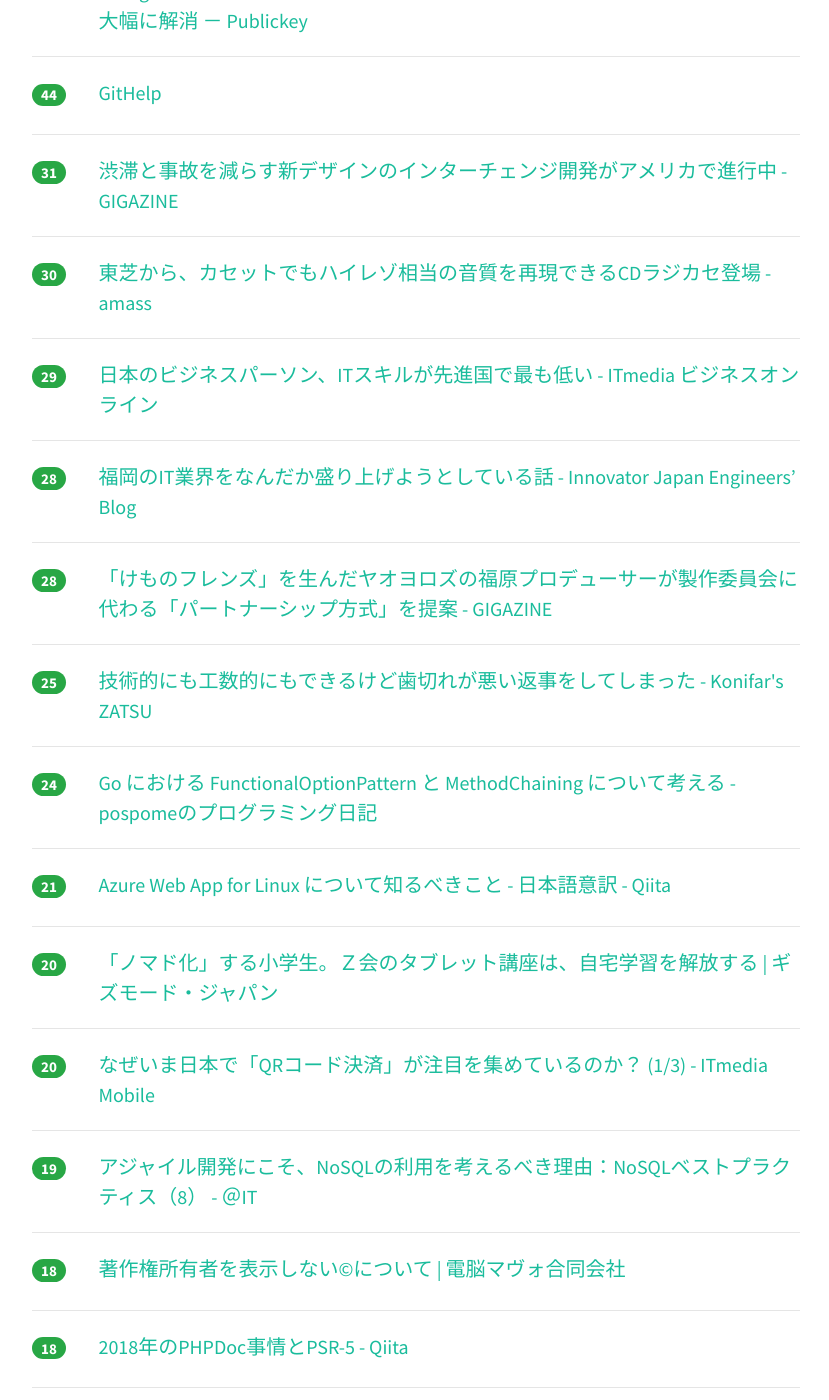
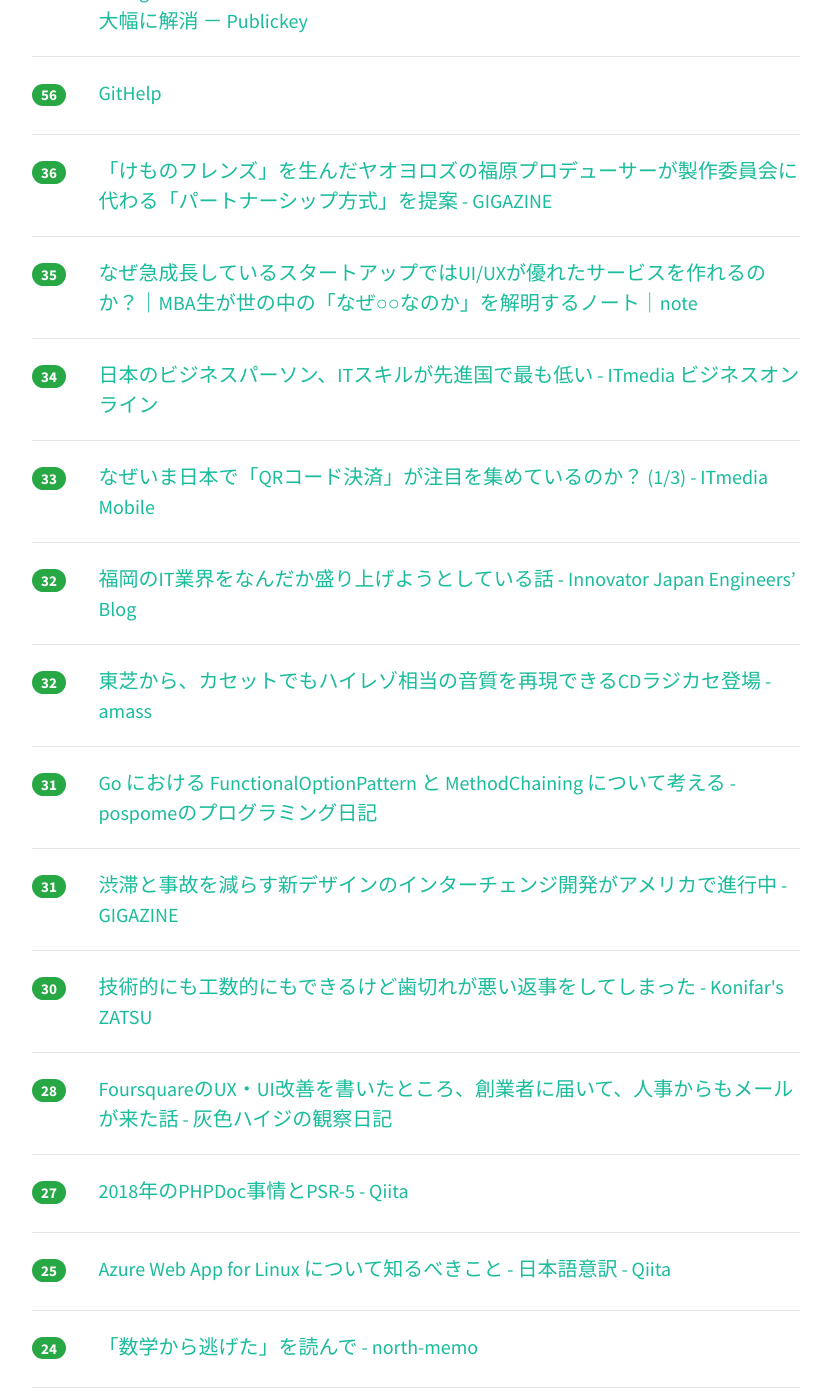
Before and after one commit to yatta47/hatena-matome-site, a Jekyll site: the page built from _posts/2018-03-13-hatena.md, in a window 1280 px wide and 1400 px high, scrolled down 604 px. Shown: the whole window, without its empty margins (224-1053 px from the left). Built offline with Jekyll 4.4.1, drawn with Linux system fonts in a browser that asks for light colours; nearby versions of some CDN libraries; some of the changed text lies outside the part shown.

Commit message:
Updated 2018-03-13

```diff
--- a/_posts/2018-03-13-hatena.md
+++ b/_posts/2018-03-13-hatena.md
@@ -1,29 +1,64 @@
 ---
 layout: post
 title:  "2018-03-13 はてぶIT"
-date:   2018-03-13 10:01:04
+date:   2018-03-13 11:02:51
 tags: [it-hotentry]
 ---
-26 件のデータあり
+30 件のデータあり
 
 <hr><div class="row">
-<div class="col-1"><span class="badge badge-pill badge-success h2">129</span></div>
+<div class="col-1"><span class="badge badge-pill badge-success h2">174</span></div>
 <div class="col-11"><a href='https://www.sodo-shed.com/archives/12182' target='_blank'>選定した技術が1年で死んだ話 | そど</a></div>
 </div>
 <hr>
 <div class="row">
-<div class="col-1"><span class="badge badge-pill badge-success h2">71</span></div>
+<div class="col-1"><span class="badge badge-pill badge-success h2">112</span></div>
 <div class="col-11"><a href='http://sutaro.hatenablog.jp/entry/2018/03/13/012810' target='_blank'>すべてを終わらせる2万字 - ひとなぐりこけし</a></div>
 </div>
 <hr>
 <div class="row">
-<div class="col-1"><span class="badge badge-pill badge-success h2">47</span></div>
+<div class="col-1"><span class="badge badge-pill badge-success h2">69</span></div>
 <div class="col-11"><a href='http://www.publickey1.jp/blog/18/cassandrarocksandrainstagramjava.html' target='_blank'>Cassandraのストレージエンジンを入れ替えて高速化した「Rocksandra」、Instagramがオープンソースで公開。Javaのガベージコレクションによる遅延を大幅に解消 － Publickey</a></div>
 </div>
 <hr>
 <div class="row">
-<div class="col-1"><span class="badge badge-pill badge-success h2">44</span></div>
+<div class="col-1"><span class="badge badge-pill badge-success h2">56</span></div>
 <div class="col-11"><a href='https://masui.github.io/GitHelp/' target='_blank'>GitHelp</a></div>
+</div>
+<hr>
+<div class="row">
+<div class="col-1"><span class="badge badge-pill badge-success h2">36</span></div>
+<div class="col-11"><a href='https://gigazine.net/news/20180312-animation-partnership/' target='_blank'>「けものフレンズ」を生んだヤオヨロズの福原プロデューサーが製作委員会に代わる「パートナーシップ方式」を提案 - GIGAZINE</a></div>
+</div>
+<hr>
+<div class="row">
+<div class="col-1"><span class="badge badge-pill badge-success h2">35</span></div>
+<div class="col-11"><a href='https://note.mu/lbslondon/n/nefebd1d92719' target='_blank'>なぜ急成長しているスタートアップではUI/UXが優れたサービスを作れるのか？｜MBA生が世の中の「なぜ○○なのか」を解明するノート｜note</a></div>
+</div>
+<hr>
+<div class="row">
+<div class="col-1"><span class="badge badge-pill badge-success h2">34</span></div>
+<div class="col-11"><a href='http://www.itmedia.co.jp/business/articles/1803/12/news082.html' target='_blank'>日本のビジネスパーソン、ITスキルが先進国で最も低い - ITmedia ビジネスオンライン</a></div>
+</div>
+<hr>
+<div class="row">
+<div class="col-1"><span class="badge badge-pill badge-success h2">33</span></div>
+<div class="col-11"><a href='http://www.itmedia.co.jp/mobile/articles/1803/13/news035.html' target='_blank'>なぜいま日本で「QRコード決済」が注目を集めているのか？ (1/3) - ITmedia Mobile</a></div>
+</div>
+<hr>
+<div class="row">
+<div class="col-1"><span class="badge badge-pill badge-success h2">32</span></div>
+<div class="col-11"><a href='http://tech.innovator.jp.net/entry/2018/03/12/133145' target='_blank'>福岡のIT業界をなんだか盛り上げようとしている話 - Innovator Japan Engineers’ Blog</a></div>
+</div>
+<hr>
+<div class="row">
+<div class="col-1"><span class="badge badge-pill badge-success h2">32</span></div>
+<div class="col-11"><a href='http://amass.jp/102286/' target='_blank'>東芝から、カセットでもハイレゾ相当の音質を再現できるCDラジカセ登場 - amass</a></div>
+</div>
+<hr>
+<div class="row">
+<div class="col-1"><span class="badge badge-pill badge-success h2">31</span></div>
+<div class="col-11"><a href='http://pospome.hatenablog.com/entry/2018/03/12/014109' target='_blank'>Go における FunctionalOptionPattern と MethodChaining について考える - pospomeのプログラミング日記</a></div>
 </div>
 <hr>
 <div class="row">
@@ -33,52 +68,52 @@ tags: [it-hotentry]
 <hr>
 <div class="row">
 <div class="col-1"><span class="badge badge-pill badge-success h2">30</span></div>
-<div class="col-11"><a href='http://amass.jp/102286/' target='_blank'>東芝から、カセットでもハイレゾ相当の音質を再現できるCDラジカセ登場 - amass</a></div>
-</div>
-<hr>
-<div class="row">
-<div class="col-1"><span class="badge badge-pill badge-success h2">29</span></div>
-<div class="col-11"><a href='http://www.itmedia.co.jp/business/articles/1803/12/news082.html' target='_blank'>日本のビジネスパーソン、ITスキルが先進国で最も低い - ITmedia ビジネスオンライン</a></div>
+<div class="col-11"><a href='http://konifar-zatsu.hatenadiary.jp/entry/2018/03/12/171937' target='_blank'>技術的にも工数的にもできるけど歯切れが悪い返事をしてしまった - Konifar's ZATSU</a></div>
 </div>
 <hr>
 <div class="row">
 <div class="col-1"><span class="badge badge-pill badge-success h2">28</span></div>
-<div class="col-11"><a href='http://tech.innovator.jp.net/entry/2018/03/12/133145' target='_blank'>福岡のIT業界をなんだか盛り上げようとしている話 - Innovator Japan Engineers’ Blog</a></div>
+<div class="col-11"><a href='http://blog.haiji.co/entry/2018/03/13/085737' target='_blank'>FoursquareのUX・UI改善を書いたところ、創業者に届いて、人事からもメールが来た話 - 灰色ハイジの観察日記</a></div>
 </div>
 <hr>
 <div class="row">
-<div class="col-1"><span class="badge badge-pill badge-success h2">28</span></div>
-<div class="col-11"><a href='https://gigazine.net/news/20180312-animation-partnership/' target='_blank'>「けものフレンズ」を生んだヤオヨロズの福原プロデューサーが製作委員会に代わる「パートナーシップ方式」を提案 - GIGAZINE</a></div>
+<div class="col-1"><span class="badge badge-pill badge-success h2">27</span></div>
+<div class="col-11"><a href='https://qiita.com/tadsan/items/72b02339d12120ca37d7' target='_blank'>2018年のPHPDoc事情とPSR-5 - Qiita</a></div>
 </div>
 <hr>
 <div class="row">
 <div class="col-1"><span class="badge badge-pill badge-success h2">25</span></div>
-<div class="col-11"><a href='http://konifar-zatsu.hatenadiary.jp/entry/2018/03/12/171937' target='_blank'>技術的にも工数的にもできるけど歯切れが悪い返事をしてしまった - Konifar's ZATSU</a></div>
+<div class="col-11"><a href='https://qiita.com/hoisjp/items/51ad840daeaa8c8ba0a9' target='_blank'>Azure Web App for Linux について知るべきこと - 日本語意訳 - Qiita</a></div>
 </div>
 <hr>
 <div class="row">
 <div class="col-1"><span class="badge badge-pill badge-success h2">24</span></div>
-<div class="col-11"><a href='http://pospome.hatenablog.com/entry/2018/03/12/014109' target='_blank'>Go における FunctionalOptionPattern と MethodChaining について考える - pospomeのプログラミング日記</a></div>
+<div class="col-11"><a href='http://ln-north.hateblo.jp/entry/2018/03/13/075541' target='_blank'>「数学から逃げた」を読んで - north-memo</a></div>
 </div>
 <hr>
 <div class="row">
 <div class="col-1"><span class="badge badge-pill badge-success h2">21</span></div>
-<div class="col-11"><a href='https://qiita.com/hoisjp/items/51ad840daeaa8c8ba0a9' target='_blank'>Azure Web App for Linux について知るべきこと - 日本語意訳 - Qiita</a></div>
+<div class="col-11"><a href='https://www.gizmodo.jp/2018/03/zkai-elementary-school-tablet-course-nomad.html' target='_blank'>「ノマド化」する小学生。Ｚ会のタブレット講座は、自宅学習を解放する | ギズモード・ジャパン</a></div>
+</div>
+<hr>
+<div class="row">
+<div class="col-1"><span class="badge badge-pill badge-success h2">21</span></div>
+<div class="col-11"><a href='https://findy-code.io/engineer-lab/freelance-unhappy' target='_blank'>フリーランスエンジニアが不幸になりがちな案件に共通する問題点まとめ | Findy Engineer Lab</a></div>
 </div>
 <hr>
 <div class="row">
 <div class="col-1"><span class="badge badge-pill badge-success h2">20</span></div>
-<div class="col-11"><a href='https://www.gizmodo.jp/2018/03/zkai-elementary-school-tablet-course-nomad.html' target='_blank'>「ノマド化」する小学生。Ｚ会のタブレット講座は、自宅学習を解放する | ギズモード・ジャパン</a></div>
-</div>
-<hr>
-<div class="row">
-<div class="col-1"><span class="badge badge-pill badge-success h2">20</span></div>
-<div class="col-11"><a href='http://www.itmedia.co.jp/mobile/articles/1803/13/news035.html' target='_blank'>なぜいま日本で「QRコード決済」が注目を集めているのか？ (1/3) - ITmedia Mobile</a></div>
+<div class="col-11"><a href='http://www.atmarkit.co.jp/ait/articles/1803/12/news013.html' target='_blank'>アジャイル開発にこそ、NoSQLの利用を考えるべき理由：NoSQLベストプラクティス（8） - ＠IT</a></div>
 </div>
 <hr>
 <div class="row">
 <div class="col-1"><span class="badge badge-pill badge-success h2">19</span></div>
-<div class="col-11"><a href='http://www.atmarkit.co.jp/ait/articles/1803/12/news013.html' target='_blank'>アジャイル開発にこそ、NoSQLの利用を考えるべき理由：NoSQLベストプラクティス（8） - ＠IT</a></div>
+<div class="col-11"><a href='https://qiita.com/rana_kualu/items/f3dfcb8e7ef0cc9955d6' target='_blank'>async/awaitを使ったモダンな非同期処理 - Qiita</a></div>
+</div>
+<hr>
+<div class="row">
+<div class="col-1"><span class="badge badge-pill badge-success h2">19</span></div>
+<div class="col-11"><a href='https://note.mu/onthehead/n/n7c100cab9181' target='_blank'>デザインっていう言葉｜Seiji Miyazawa｜note</a></div>
 </div>
 <hr>
 <div class="row">
@@ -88,11 +123,6 @@ tags: [it-hotentry]
 <hr>
 <div class="row">
 <div class="col-1"><span class="badge badge-pill badge-success h2">18</span></div>
-<div class="col-11"><a href='https://qiita.com/tadsan/items/72b02339d12120ca37d7' target='_blank'>2018年のPHPDoc事情とPSR-5 - Qiita</a></div>
-</div>
-<hr>
-<div class="row">
-<div class="col-1"><span class="badge badge-pill badge-success h2">17</span></div>
 <div class="col-11"><a href='http://www.itmedia.co.jp/news/articles/1803/12/news073.html' target='_blank'>好調の格安SIM、一番人気は「楽天モバイル」　MMD調査 - ITmedia NEWS</a></div>
 </div>
 <hr>
@@ -102,28 +132,23 @@ tags: [it-hotentry]
 </div>
 <hr>
 <div class="row">
-<div class="col-1"><span class="badge badge-pill badge-success h2">15</span></div>
+<div class="col-1"><span class="badge badge-pill badge-success h2">16</span></div>
 <div class="col-11"><a href='https://news.mynavi.jp/article/20180312-599154/' target='_blank'>Googleマップエンジニアが語る、現場で役立つ機械学習 | マイナビニュース</a></div>
 </div>
 <hr>
 <div class="row">
-<div class="col-1"><span class="badge badge-pill badge-success h2">13</span></div>
+<div class="col-1"><span class="badge badge-pill badge-success h2">15</span></div>
+<div class="col-11"><a href='https://applech2.com/archives/20180312-hypercard-zine-2018.html' target='_blank'>HyperCardの開発終了20周年を記念してStacksを集めた「HyperCard Zine」が公開されるもよう。 | AAPL Ch.</a></div>
+</div>
+<hr>
+<div class="row">
+<div class="col-1"><span class="badge badge-pill badge-success h2">14</span></div>
 <div class="col-11"><a href='https://run.tools/' target='_blank'>Run</a></div>
 </div>
 <hr>
 <div class="row">
-<div class="col-1"><span class="badge badge-pill badge-success h2">13</span></div>
+<div class="col-1"><span class="badge badge-pill badge-success h2">14</span></div>
 <div class="col-11"><a href='https://www.infoq.com/jp/news/2018/03/data-classes-for-java' target='_blank'>Javaのデータクラス、Brian Goetz氏がInfoQに語る</a></div>
-</div>
-<hr>
-<div class="row">
-<div class="col-1"><span class="badge badge-pill badge-success h2">12</span></div>
-<div class="col-11"><a href='https://applech2.com/archives/20180312-hypercard-zine-2018.html' target='_blank'>HyperCardの開発終了20周年を記念してStacksを集めた「HyperCard Zine」が公開されるもよう。 | AAPL Ch.</a></div>
-</div>
-<hr>
-<div class="row">
-<div class="col-1"><span class="badge badge-pill badge-success h2">10</span></div>
-<div class="col-11"><a href='https://findy-code.io/engineer-lab/freelance-unhappy' target='_blank'>フリーランスエンジニアが不幸になりがちな案件に共通する問題点まとめ | Findy Engineer Lab</a></div>
 </div>
 <hr>
 <div class="row">
@@ -131,8 +156,3 @@ tags: [it-hotentry]
 <div class="col-11"><a href='https://anond.hatelabo.jp/20180312175713' target='_blank'>増田をブクマするなんて誰でも出来るし簡単に目立ててこうやって承認欲求..</a></div>
 </div>
 <hr>
-<div class="row">
-<div class="col-1"><span class="badge badge-pill badge-success h2">6</span></div>
-<div class="col-11"><a href='https://qiita.com/rana_kualu/items/f3dfcb8e7ef0cc9955d6' target='_blank'>async/awaitを使ったモダンな非同期処理 - Qiita</a></div>
-</div>
-<hr>
```
